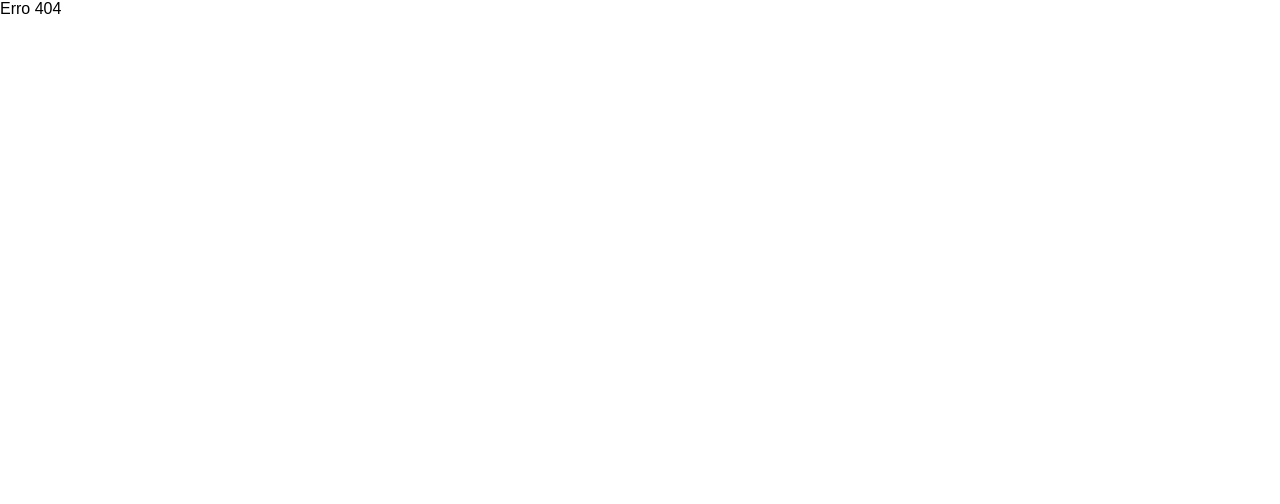
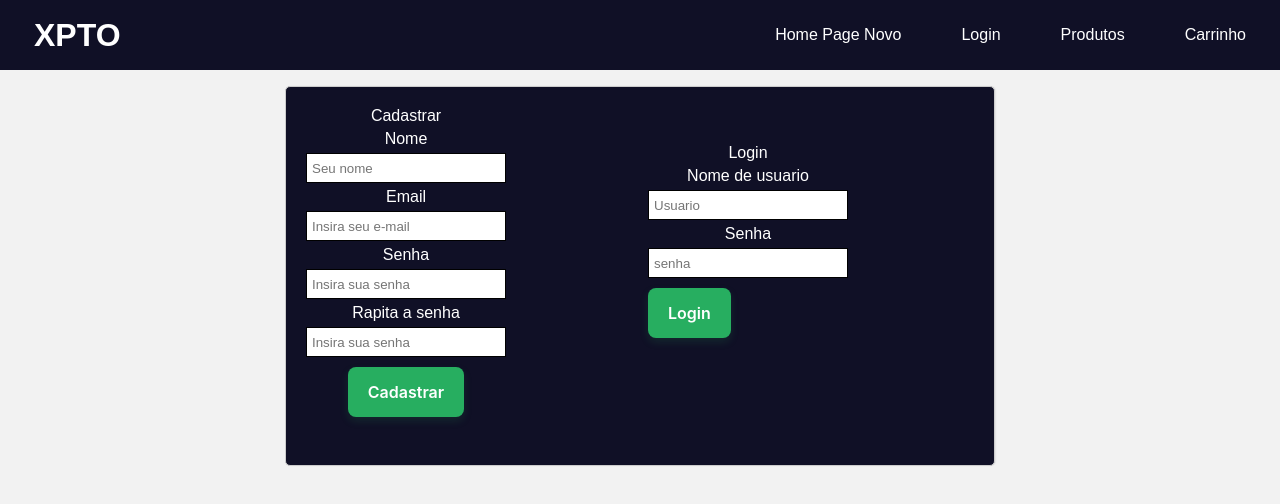
Before and after one commit to leufrasiojunior/e_commerce_xpto_Codeland, a React (Create React App) app: page /login in a window 1280 px wide. Before the commit this address had no page. Shown: the top 504 px of the page. Built offline with nearby package versions, Linux system fonts and the light colour scheme.

Commit message:
Pgina de login: Cadastro finalizado

```diff
--- a/src/App.css
+++ b/src/App.css
@@ -11,7 +11,9 @@ body{
   width: auto;
   height: auto;
 }
-
+header, body{
+  background-color: #F2F2F2;
+}
 header{
   background-color: #101026;
 
@@ -460,7 +462,8 @@ left: 0;
 
 .disp-carrinho{
   display: flex;
-  margin-top: 20px;
+  flex-wrap: wrap;
+  margin: 20px;
   align-items: center;
   justify-content: space-between;
   box-shadow: rgba(149, 157, 165, 0.2) 0px 8px 24px;
@@ -512,3 +515,71 @@ left: 0;
   box-shadow: rgba(0, 0, 0, .06) 0 2px 4px;
   transform: translateY(0);
 }
+
+
+.box-form{
+  display: flex;
+margin: 0 auto;
+margin-top: 1em;
+width: 710px;
+height: 380px;
+padding: 1em;
+border: 1px solid #CCC;
+border-radius: 5px;
+/* flex-direction: column; */
+box-shadow: 1px 0px 1.2px 0px #e3e3e3;
+border-radius: 5px;
+background-color: #101026;
+color: white;
+padding: 20px;
+}
+
+.space{
+  margin-top: 10px;
+}
+
+.form-cad{
+  display: flex;
+  flex-direction: column;
+  align-items: center;
+
+}
+
+.lbl{
+  display: flex;
+  flex-direction: column;
+  margin: 5px;
+  align-items: center;
+
+}
+
+input{
+  border: 1px solid black;
+  width: 200px;
+  height: 30px;
+  padding: 5px;
+  outline:none
+}
+
+.btn-submit{
+
+}
+
+.login{
+  display: flex;
+  margin: 0 auto;
+  margin-top: 1em;
+  margin-left: 1em;
+  width: 800px;
+  /* height: 300px; */
+  padding: 1em;
+  /* border: 1px solid #CCC; */
+  border-radius: 5px;
+  flex-direction: column;
+  /* box-shadow: 1px 0px 1.2px 0px #e3e3e3;  */
+  /* border-radius: 5px; */
+  /* background-color: #101026; */
+  color: white;
+  align-items: center;
+  /* align-content: center; */
+}
--- /dev/null
+++ b/src/routes/Login.jsx
@@ -0,0 +1,74 @@
+import { useState } from 'react'
+import axios from 'axios';
+
+function Login() {
+    const data = {
+        "nome": "",
+        "email": "",
+        "senha": ""
+    };
+
+    const [inputData, setInputData] = useState(data);
+    const [login, setLogin] = useState();
+
+    const handleData = (e) => {
+        setInputData({ ...inputData, [e.target.name]: e.target.value })
+    }
+    const handleSubmit = (e) => {
+        e.preventDefault();
+        axios.post('https://infracode-api.onrender.com/usuarios', inputData)
+            .then((users) => {
+                users.status === 201 ? alert("Usuário Cadastrado! Faça o login.") : alert("Usuário Não cadastrado. Tente novamente")
+            })
+
+    }
+
+    // console.log(inputData)
+
+    return (
+        <div className='box-form'>
+            <form className='form-cad'>
+                <label>Cadastrar</label>
+                <div>
+                    <label className='lbl'>Nome</label>
+                    <input type="text" placeholder='Seu nome' name='nome' value={inputData.nome} onChange={handleData} />
+                </div>
+                <div>
+                    <label className='lbl'>Email</label>
+                    <input type="email" placeholder='Insira seu e-mail' name='email' value={inputData.email} onChange={handleData} />
+                </div>
+                <div>
+                    <label className='lbl'>Senha</label>
+                    <input type="password" placeholder="Insira sua senha" requied name='senha' value={inputData.senha} onChange={handleData} />
+                </div>
+                <div>
+                    <label className='lbl'>Rapita a senha</label>
+                    <input type="password" placeholder="Insira sua senha" />
+                </div>
+                <div>
+                    <button type="submit" className='button-68 space' onClick={handleSubmit}>Cadastrar</button>
+
+                </div>
+
+            </form>
+            <div className='login'>
+                <form>
+                    <label className='lbl'>Login</label>
+                    <div>
+                        <label className='lbl'>Nome de usuario</label>
+                        <input type="email" placeholder='Usuario' />
+                    </div>
+                    <div>
+                        <label className='lbl'>Senha</label>
+                        <input type="password" placeholder='senha' />
+                    </div>
+                    <div>
+                        <button className='button-68 space'>Login</button>
+                    </div>
+                </form>
+            </div>
+        </div>
+    )
+}
+
+export default Login
--- a/src/routes/Navbar.jsx
+++ b/src/routes/Navbar.jsx
@@ -25,6 +25,7 @@ function Navbar() {
                     <Link to="#" className="logo">XPTO</Link>
                     <ul className={active ? "nav-menu active" : "nav-menu"}>
                         <li className="nav-itens"><Link to='/' className="nav-link">Home Page Novo</Link></li>
+                        <li className="nav-itens"><Link to='/login' className="nav-link">Login</Link></li>
                         <li className="nav-itens"><Link to='/produtos' className="nav-link">Produtos</Link></li>
                         <li className="nav-itens"><Link to='/carrinho' className="nav-link">Carrinho</Link></li>
                     </ul>
--- a/src/services/GetDetails.jsx
+++ b/src/services/GetDetails.jsx
@@ -1,5 +1,5 @@
 import ApiAxios from "../components/ApiAxios";
 export const getDetails = async () => {
-    const response = await ApiAxios.get("/produtos/{props.id}");
+    const response = await ApiAxios.post("/usuarios");
     return response.data;
 };
```
Also changed, not shown: src/index.js (+5 -5 lines).
